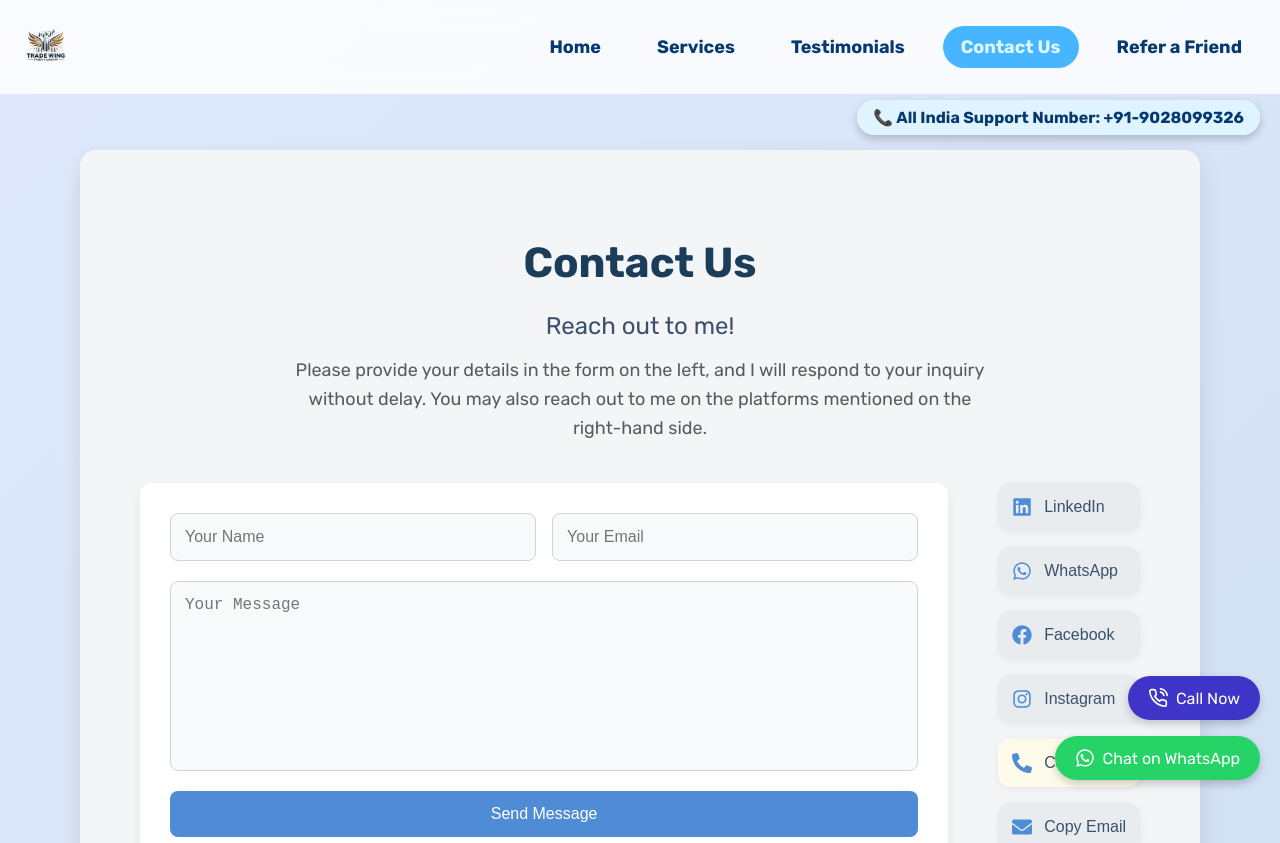
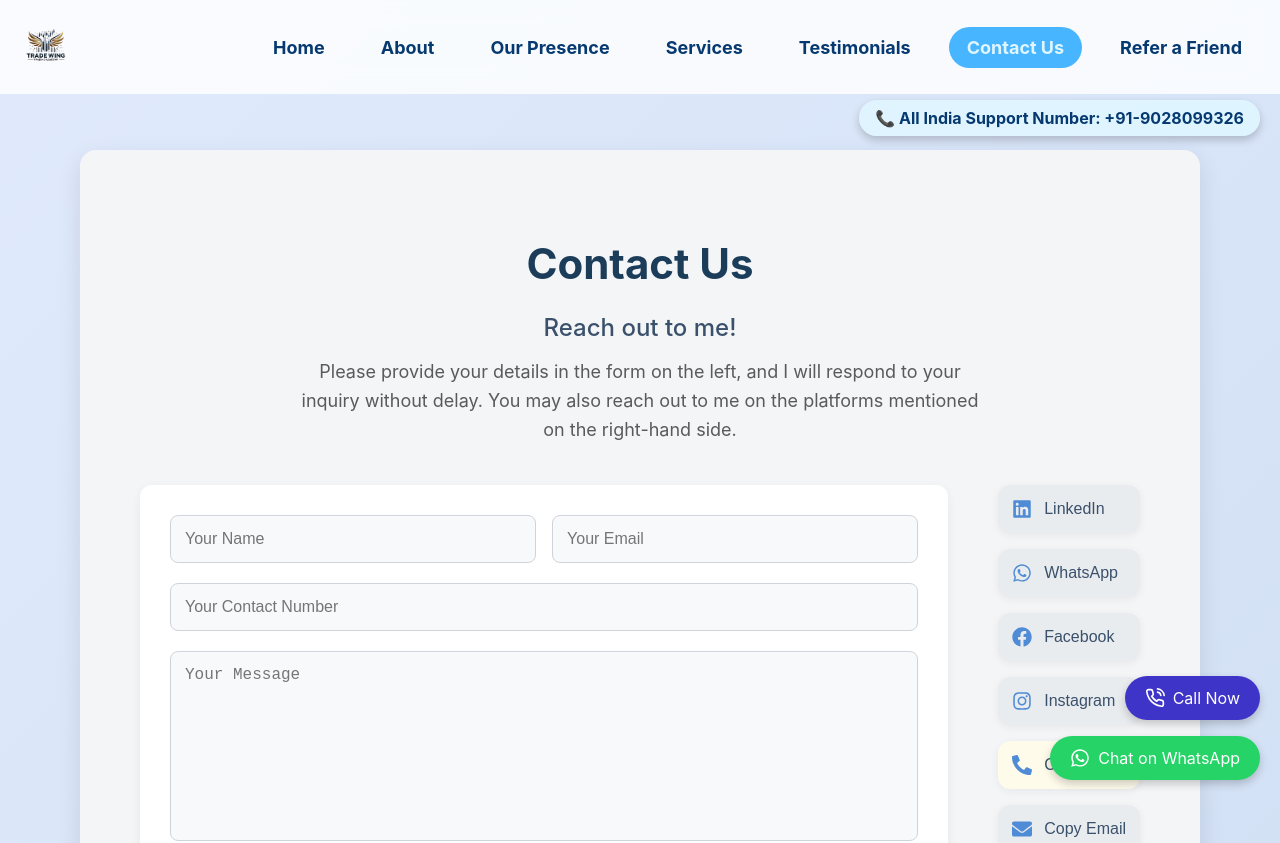
Before and after one commit to arnavbaronia/tradewing-frontend, a React (Create React App) app: page /contact in a window 1280 px wide. Shown: the top 843 px of the page. Built offline with nearby package versions, Linux system fonts and the light colour scheme.

Commit message:
navbar and routing changes

```diff
--- a/src/App.js
+++ b/src/App.js
@@ -1,5 +1,5 @@
-import React from 'react';
-import { BrowserRouter as Router, Routes, Route } from 'react-router-dom';
+import React, { useEffect } from 'react';
+import { useLocation, Routes, Route } from 'react-router-dom';
 import HomeNavBar from './Components/HomeNavBar';
 import Footer from './Components/Footer';
 import HomePage from './Pages/HomePage';
@@ -10,8 +10,20 @@ import ReferPage from './Pages/ReferPage';
 import './App.css';
 
 function App() {
+  const location = useLocation();
+
+  useEffect(() => {
+    if (location.state?.scrollTo) {
+      const element = document.getElementById(location.state.scrollTo);
+      if (element) {
+        setTimeout(() => {
+          element.scrollIntoView({ behavior: 'smooth' });
+        }, 100);
+      }
+    }
+  }, [location]);
+
   return (
-    <Router>
     <div className="App">
       <HomeNavBar />
       <Routes>
@@ -21,9 +33,8 @@ function App() {
         <Route path="/contact" element={<ContactUsPage />} />
         <Route path="/refer" element={<ReferPage />} />
       </Routes>
-        <Footer /> {/* Footer added here */}
+      <Footer />
     </div>
-    </Router>
   );
 }
 
--- a/src/Components/HomeNavBar.jsx
+++ b/src/Components/HomeNavBar.jsx
@@ -1,20 +1,51 @@
 import React, { useState } from "react";
-import { Link, useLocation } from "react-router-dom";
+import { Link, useLocation, useNavigate } from "react-router-dom";
 import "../Styles/HomeNavBar.css";
 import { FiMenu } from "react-icons/fi";
 
 const HomeNavBar = () => {
   const [menuOpen, setMenuOpen] = useState(false);
   const location = useLocation();
+  const navigate = useNavigate();
 
-  const isActive = (path) => (location.pathname === path ? "active" : "");
+  const isActive = (path) => {
+    if (path === "/about" && location.hash === "#about-us") return "active";
+    if (path === "/presence" && location.hash === "#our-presence") return "active";
+    return location.pathname === path ? "active" : "";
+  };
 
   const handleLinkClick = () => {
     setMenuOpen(false);
   };
 
+  const scrollToSection = (sectionId) => {
+    const element = document.getElementById(sectionId);
+    if (element) {
+      element.scrollIntoView({ behavior: "smooth" });
+      setMenuOpen(false);
+    }
+  };
+
+  const handleSectionClick = (sectionId) => {
+    if (location.pathname !== "/") {
+      navigate("/", { state: { scrollTo: sectionId } });
+    } else {
+      scrollToSection(sectionId);
+    }
+  };
+
+  const handleHomeClick = () => {
+    if (location.pathname === "/") {
+      window.scrollTo({ top: 0, behavior: "smooth" });
+    } else {
+      navigate("/");
+    }
+    setMenuOpen(false);
+  };
+
   return (
     <nav className="navigation-bar">
+      {/* Logo */}
       <div className="nav-logo">
         <Link to="/" onClick={handleLinkClick}>
           <img
@@ -24,23 +55,58 @@ const HomeNavBar = () => {
           />
         </Link>
       </div>
+
+      {/* Mobile Menu Icon */}
       <div className="menu-icon" onClick={() => setMenuOpen(!menuOpen)}>
         <FiMenu />
       </div>
+
+      {/* Nav Links */}
       <div className={`nav-buttons ${menuOpen ? "show-menu" : ""}`}>
-        <Link to="/" className={`nav-link ${isActive("/")}`} onClick={handleLinkClick}>
+        <span
+          className={`nav-link ${isActive("/")}`}
+          onClick={handleHomeClick}
+        >
           Home
-        </Link>
-        <Link to="/services" className={`nav-link ${isActive("/services")}`} onClick={handleLinkClick}>
+        </span>
+        <span
+          className={`nav-link ${isActive("/about")}`}
+          onClick={() => handleSectionClick("about-us")}
+        >
+          About
+        </span>
+        <span
+          className={`nav-link ${isActive("/presence")}`}
+          onClick={() => handleSectionClick("our-presence")}
+        >
+          Our Presence
+        </span>
+        <Link
+          to="/services"
+          className={`nav-link ${isActive("/services")}`}
+          onClick={handleLinkClick}
+        >
           Services
         </Link>
-        <Link to="/testimonials" className={`nav-link ${isActive("/testimonials")}`} onClick={handleLinkClick}>
+        <Link
+          to="/testimonials"
+          className={`nav-link ${isActive("/testimonials")}`}
+          onClick={handleLinkClick}
+        >
           Testimonials
         </Link>
-        <Link to="/contact" className={`nav-link ${isActive("/contact")}`} onClick={handleLinkClick}>
+        <Link
+          to="/contact"
+          className={`nav-link ${isActive("/contact")}`}
+          onClick={handleLinkClick}
+        >
           Contact Us
         </Link>
-        <Link to="/refer" className={`nav-link ${isActive("/refer")}`} onClick={handleLinkClick}>
+        <Link
+          to="/refer"
+          className={`nav-link ${isActive("/refer")}`}
+          onClick={handleLinkClick}
+        >
           Refer a Friend
         </Link>
       </div>
--- a/src/Pages/ContactUsPage.jsx
+++ b/src/Pages/ContactUsPage.jsx
@@ -8,6 +8,7 @@ const ContactUsPage = () => {
   const [formData, setFormData] = useState({
     name: '',
     email: '',
+    contactNumber: '',
     message: ''
   });
 
@@ -30,7 +31,7 @@ const ContactUsPage = () => {
       .then(
         () => {
           setNotification({ message: 'Message sent successfully!', type: 'success' });
-          setFormData({ name: '', email: '', message: '' });
+          setFormData({ name: '', email: '', contactNumber: '', message: '' });
 
           setTimeout(() => setNotification({ message: '', type: '' }), 3000);
         },
@@ -61,9 +62,7 @@ const ContactUsPage = () => {
 
       {/* ✅ All India Support Number */}
       <div className={styles.supportLabel}>
-        <a href="tel:+919028099326">
-            📞 All India Support Number: +91-9028099326
-        </a>
+        <a href="tel:+919028099326">📞 All India Support Number: +91-9028099326</a>
       </div>
 
       <div className={styles.contactHeader}>
@@ -76,6 +75,7 @@ const ContactUsPage = () => {
       </div>
 
       <div className={styles.contactContainer}>
+        {/* ✅ Form Section */}
         <div className={styles.formContainer}>
           <form onSubmit={handleSubmit} className={styles.form}>
             <div className={styles.row}>
@@ -98,6 +98,18 @@ const ContactUsPage = () => {
                 className={styles.input}
               />
             </div>
+
+            {/* ✅ New Contact Number Field */}
+            <input
+              type="tel"
+              name="contactNumber"
+              placeholder="Your Contact Number"
+              value={formData.contactNumber}
+              onChange={handleChange}
+              required
+              className={styles.input}
+            />
+
             <textarea
               name="message"
               placeholder="Your Message"
@@ -112,6 +124,7 @@ const ContactUsPage = () => {
           </form>
         </div>
 
+        {/* ✅ Contact Options */}
         <div className={styles.contactOptions}>
           <button onClick={() => window.open('https://www.linkedin.com/in/alok-baronia', '_blank')} className={styles.contactButton}>
             <FaLinkedin className={styles.icon} /> LinkedIn
@@ -133,8 +146,9 @@ const ContactUsPage = () => {
           </button>
         </div>
       </div>
+
       {/* ✅ Floating Call Button */}
-            <a href="tel:+919028099326" className={styles.callButton}>
+      <a href="tel:+919028099326" className={styles.callButton}>
         <FiPhoneCall className={styles.callIcon} />
         Call Now
       </a>
--- a/src/Pages/HomePage.jsx
+++ b/src/Pages/HomePage.jsx
@@ -67,7 +67,7 @@ const HomePage = () => {
       </div>
 
       {/* About Us Section */}
-      <div className="about-us">
+      <div id="about-us" className="about-us">
         <div className="about-us-content">
           <img src={logo} alt="Trade Wing Logo" className="logo-img" />
           <h2 className="about-title">About Trade Wing Trading Academy</h2>
@@ -178,7 +178,7 @@ const HomePage = () => {
       </div>
 
       {/* Our Presence Section */}
-      <div className="our-presence">
+      <div id="our-presence" className="our-presence">
         <h2 className="presence-title">Our Presence</h2>
         <div className="presence-container">
           {/* Pune */}
--- a/src/Pages/ReferPage.jsx
+++ b/src/Pages/ReferPage.jsx
@@ -9,6 +9,7 @@ const ReferFriendPage = () => {
     yourName: '',
     friendName: '',
     friendEmail: '',
+    friendPhone: '',
     message: ''
   });
 
@@ -31,7 +32,7 @@ const ReferFriendPage = () => {
       .then(
         () => {
           setNotification({ message: 'Referral sent successfully!', type: 'success' });
-          setFormData({ yourName: '', friendName: '', friendEmail: '', message: '' });
+          setFormData({ yourName: '', friendName: '', friendEmail: '', friendPhone: '', message: '' });
 
           setTimeout(() => setNotification({ message: '', type: '' }), 3000);
         },
@@ -73,6 +74,7 @@ const ReferFriendPage = () => {
       <div className={styles.contactContainer}>
         <div className={styles.formContainer}>
           <form onSubmit={handleSubmit} className={styles.form}>
+            {/* Name Row */}
             <div className={styles.row}>
               <input
                 type="text"
@@ -93,6 +95,9 @@ const ReferFriendPage = () => {
                 className={styles.input}
               />
             </div>
+
+            {/* Email and Phone Row */}
+            <div className={styles.row}>
               <input
                 type="email"
                 name="friendEmail"
@@ -102,6 +107,17 @@ const ReferFriendPage = () => {
                 required
                 className={styles.input}
               />
+              <input
+                type="tel"
+                name="friendPhone"
+                placeholder="Friend's Contact Number"
+                value={formData.friendPhone}
+                onChange={handleChange}
+                required
+                className={styles.input}
+              />
+            </div>
+
             <textarea
               name="message"
               placeholder="Add a personal message (optional)"
--- a/src/Styles/HomePage.css
+++ b/src/Styles/HomePage.css
@@ -322,7 +322,7 @@ body {
   justify-content: center;
   align-items: center;
   width: 320px;
-  height: 400px;
+  height: 390px;
   border: 5px solid #2c3e50;
   border-radius: 20px;
   overflow: hidden;
--- a/src/index.js
+++ b/src/index.js
@@ -1,12 +1,12 @@
 import React from 'react';
-import { createRoot } from 'react-dom/client';
+import ReactDOM from 'react-dom/client';
+import { BrowserRouter as Router } from 'react-router-dom';
 import App from './App';
-import './App.css';
+import './index.css';
 
-const container = document.getElementById('root');
-const root = createRoot(container);
+const root = ReactDOM.createRoot(document.getElementById('root'));
 root.render(
-  <React.StrictMode>
+  <Router>
     <App />
-  </React.StrictMode>
+  </Router>
 );
```
Also changed, not shown: src/assets/papaimage.jpg. Lines whose indentation alone changed are shown as unchanged.
